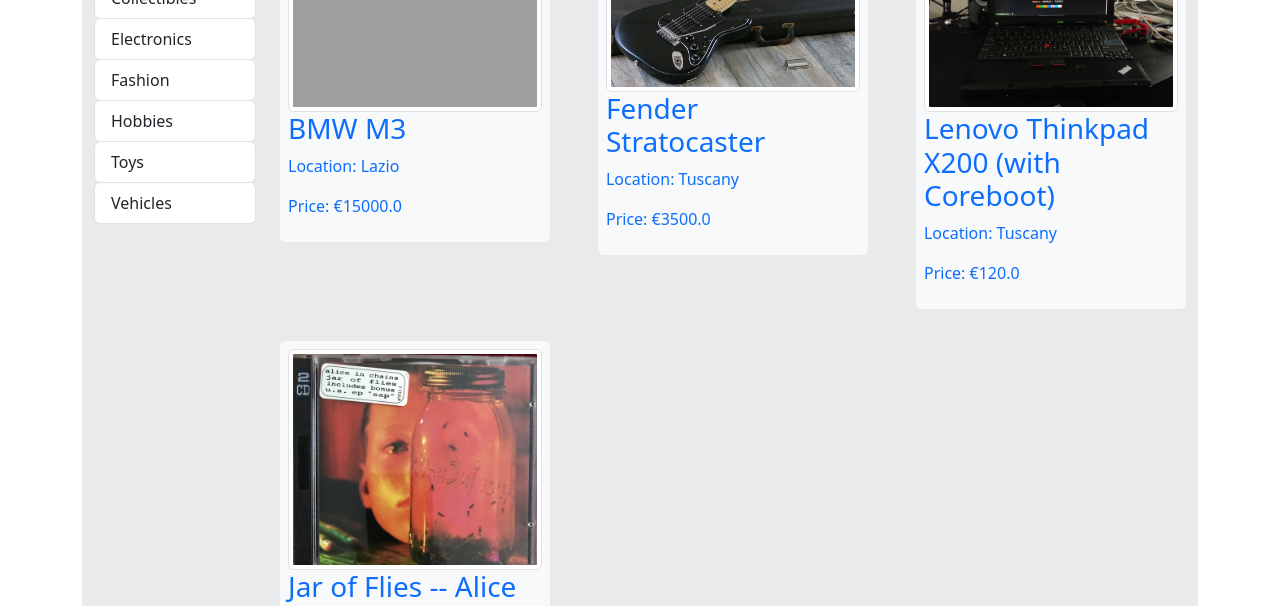
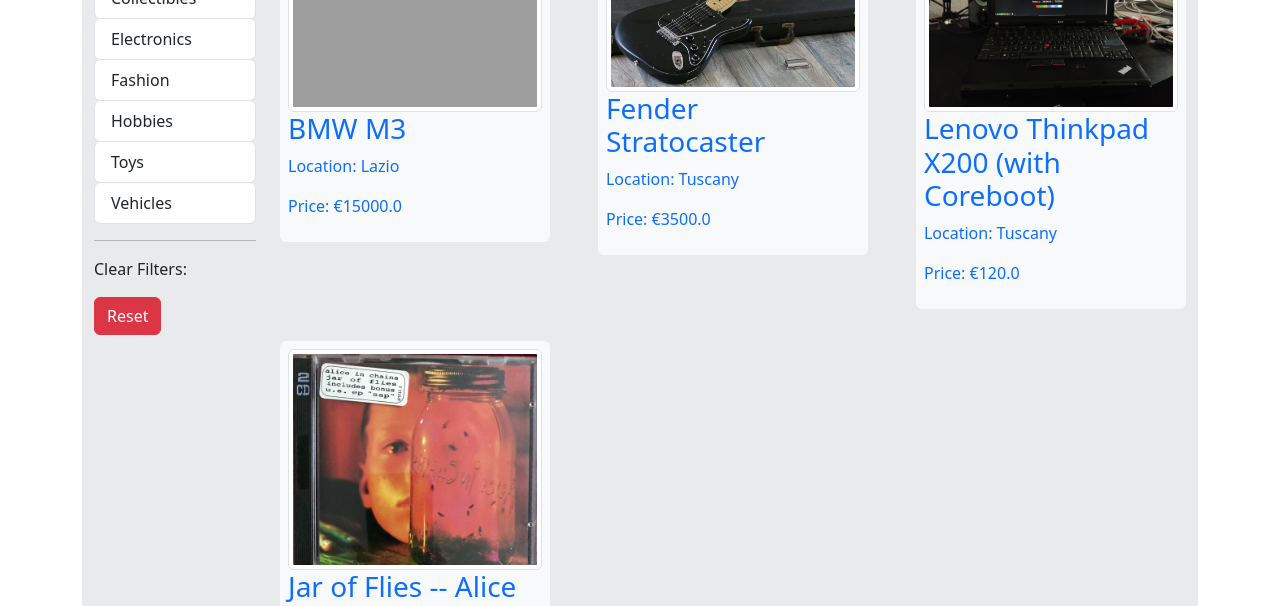
Before and after one commit to ltocca/done_deal, a Django app: page /listing/ in a window 1280 px wide. Shown: the part 271-877 px from the top of the page. Run offline with Django 4.2, Linux system fonts and the light colour scheme; data comes from the database, SQL or seed files in the repository; grey boxes are pictures that could not be loaded.

Commit message:
added reset filter buton

```diff
--- a/listing/templates/listing/search.html
+++ b/listing/templates/listing/search.html
@@ -20,7 +20,15 @@
                             <a class="list-group-item rounded list-group-item-action {% if category.id == category_id %} active{% endif %}" href="{% url 'listing:search' %}?query={{ query }}&category={{ category.id }}"><li>{{ category.name }}</li></a>
                         {% endfor %}
                 </ul>
+                <hr>
+                <div>
+                    <p>Clear Filters:</p>
+                     <a href="{% url 'listing:search' %}"><button class="btn btn-danger me-2">Reset</button></a>
+                </div>
             </div>
+
+
+
             <div class="col-md-10"><div class="row gx-5">
                 {% for listing in listings %}
                     <div class=" col-md-4 my-3">
```
